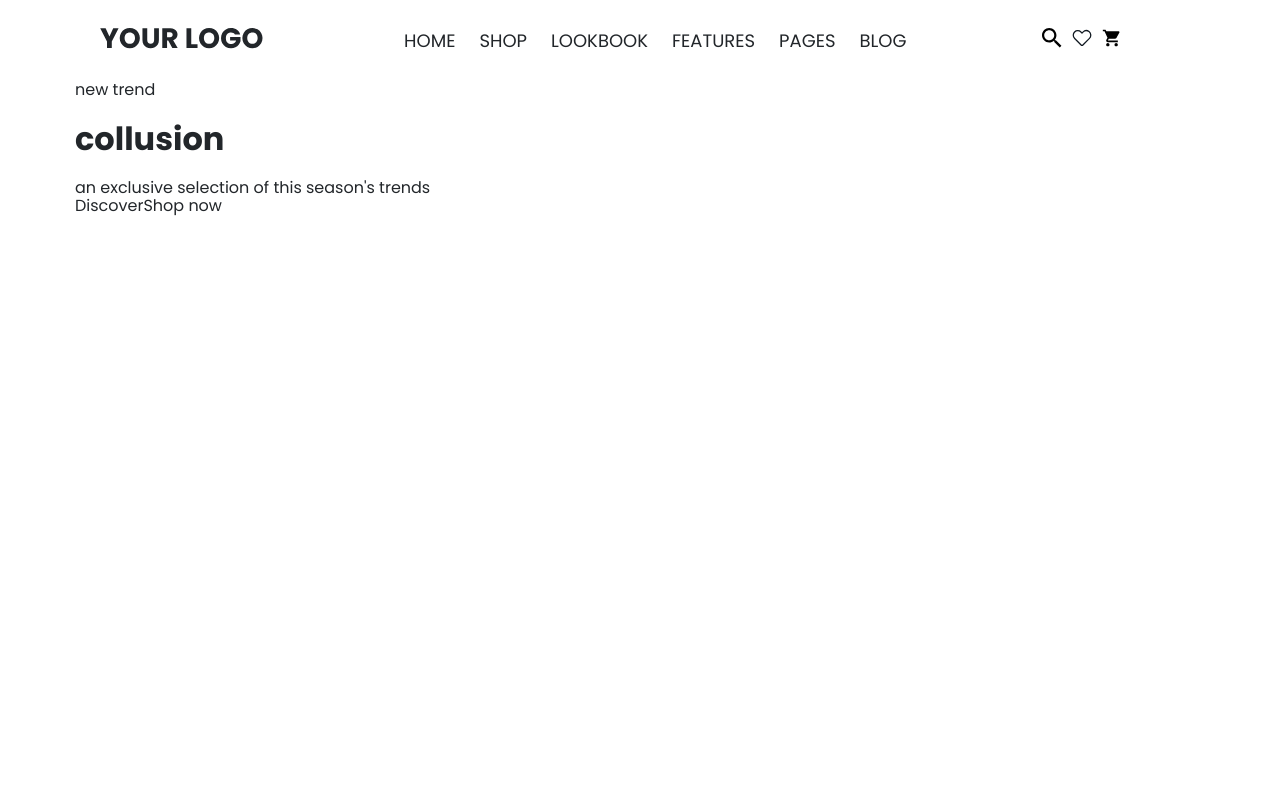
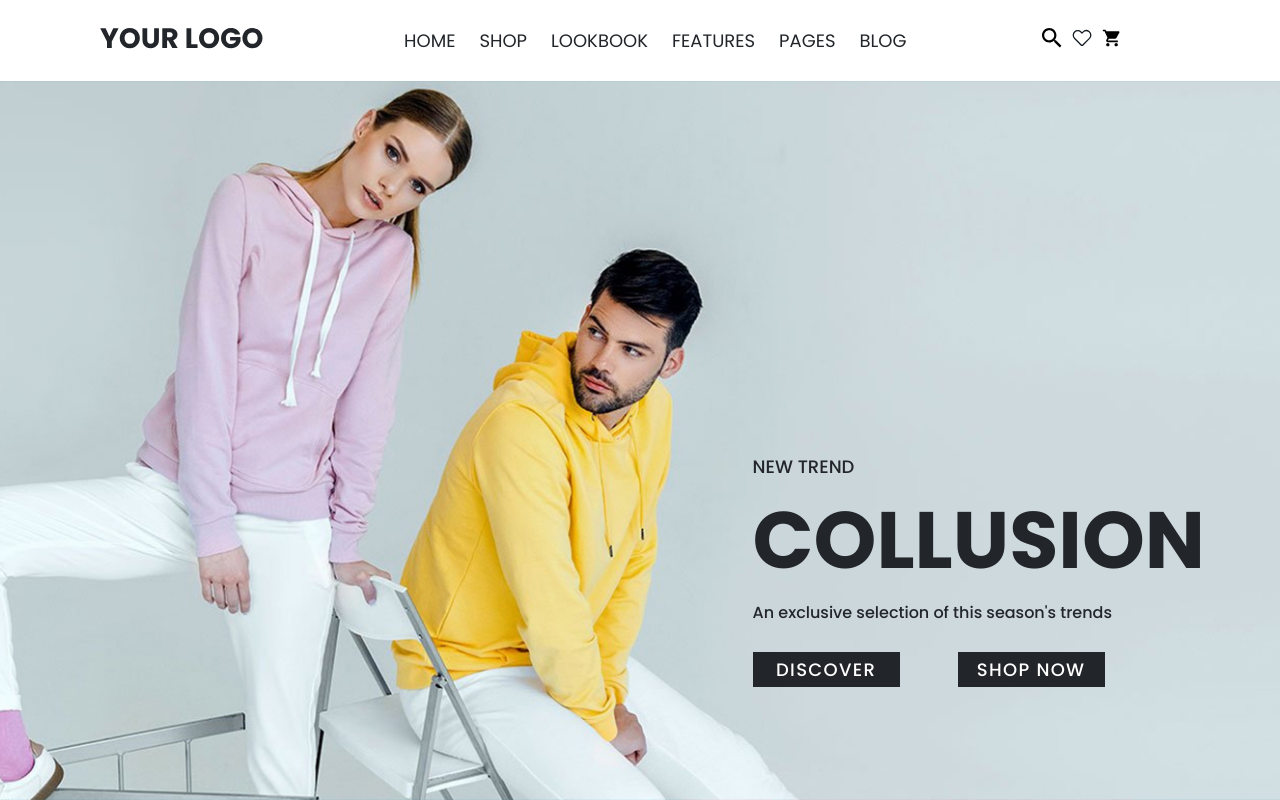
Before and after one commit to LysiukOleksandr/Fashion-Landing-Page, a website: page app/index.html in a window 1280 px wide. Drawn offline with Linux system fonts and the light colour scheme.

Commit message:
header-content(scss)

```diff
--- a/app/index.html
+++ b/app/index.html
@@ -12,8 +12,8 @@
     <link rel="stylesheet" href="css/style.min.css" />
   </head>
   <body>
+    <div class="header">
       <div class="container">
-      <div class="header">
         <div class="header__top">
           <div class="header__logo">
             <a href="#">
@@ -123,15 +123,24 @@
             </div>
           </div>
         </div>
+      </div>
       <div class="header__content">
+        <div class="container">
+          <div class="header__content-wrapper">
             <div class="header__inner">
               <p class="header__suptitle">new trend</p>
               <h1 class="header__title">collusion</h1>
               <p class="header__subtitle">
-              an exclusive selection of this season's trends
+                An exclusive selection of this season's trends
               </p>
               <div class="header__content-flex">
-              <a href="#">Discover</a><a href="#">Shop now</a>
+                <div>
+                  <a href="#">Discover</a>
+                </div>
+                <div>
+                  <a href="#">Shop now</a>
+                </div>
+              </div>
             </div>
           </div>
         </div>
--- a/app/scss/style.scss
+++ b/app/scss/style.scss
@@ -29,6 +29,7 @@
 }
 
 .header {
+  height: 100vh;
   &__top {
     padding: 0 15px;
     position: relative;
@@ -201,4 +202,74 @@
   &__flex-item {
     margin: 0 5px;
   }
+  &__content {
+    background: url('../img/header.jpg') no-repeat center/ cover;
+    height: calc(100vh - 81px);
+    padding: 0 15px;
+    @media screen and(max-width:400px) {
+      background-position: 30% 0%;
+    }
+    &-wrapper {
+      min-height: inherit;
+      display: flex;
+      justify-content: flex-end;
+      align-items: flex-end;
+      height: calc(100vh - 81px);
+    }
+    &-flex {
+      display: flex;
+      div {
+        margin: 27px 58px 0 0;
+        width: 147px;
+        height: 35px;
+        background: #22262a;
+        display: flex;
+        justify-content: center;
+        align-items: center;
+        transition: 0.3s all ease;
+        @media screen and(max-width:400px) {
+          margin: 27px 20px 0 0;
+        }
+        a {
+          @include font(18px, 500, 27px);
+          color: #fff;
+          text-transform: uppercase;
+          letter-spacing: 1.3px;
+          @media screen and(max-width:400px) {
+            @include font(14px, 500, 20px);
+          }
+        }
+        &:hover {
+          background: #fff;
+          transition: 0.3s all ease;
+          a {
+            color: #22262a;
+          }
+        }
+      }
+    }
+  }
+  &__inner {
+    margin-bottom: 10%;
+    overflow: hidden;
+  }
+  &__suptitle {
+    @include font(18px, 500, 27px);
+    text-transform: uppercase;
+    @media screen and(max-width:600px) {
+      @include font(16px, 500, 25px);
+    }
+  }
+  &__title {
+    @include font(80px, 700, 120px);
+    margin: 0;
+    text-transform: uppercase;
+    @media screen and(max-width:600px) {
+      @include font(40px, 700, 70px);
+    }
+  }
+  &__subtitle {
+    @include font(16px, 500, 25px);
+    max-width: 409px;
+  }
 }
```
Also changed, not shown: app/css/style.min.css. Lines whose indentation alone changed are shown as unchanged.
